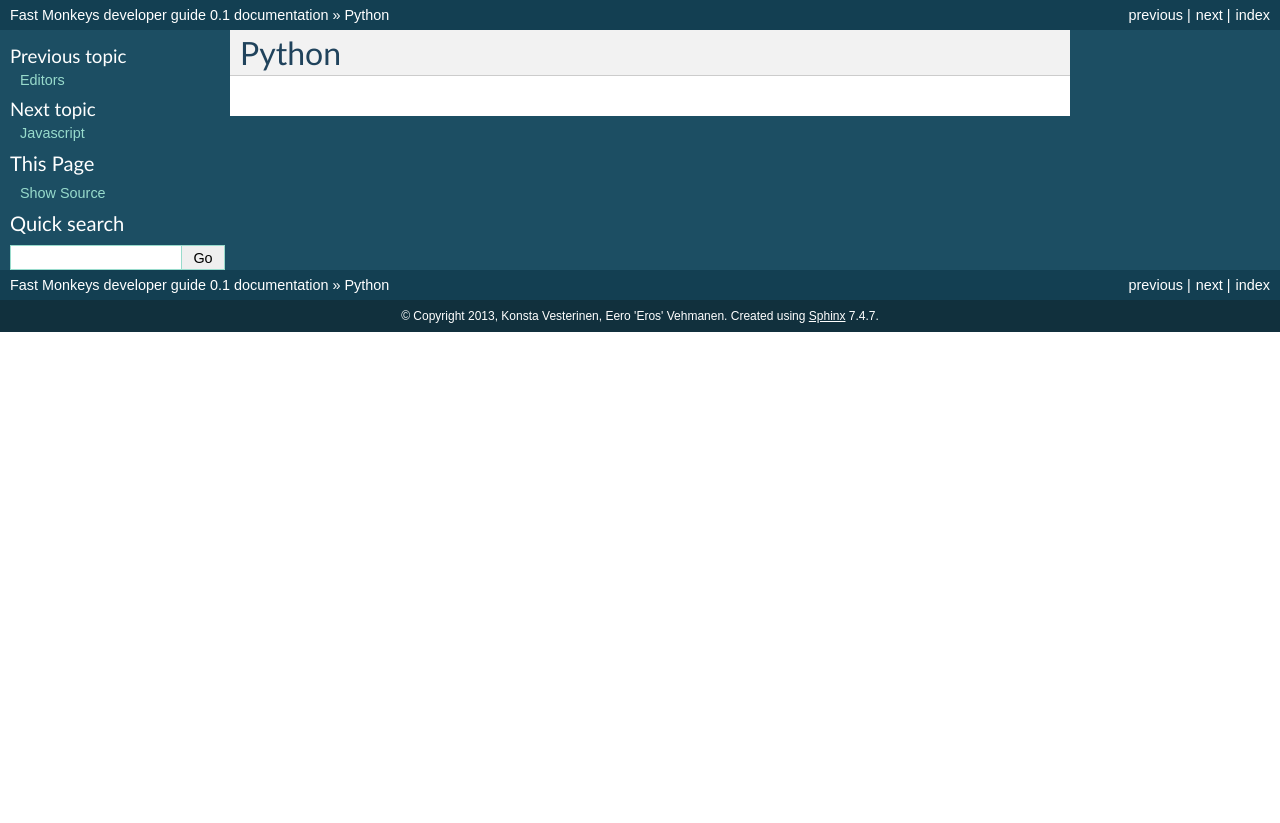
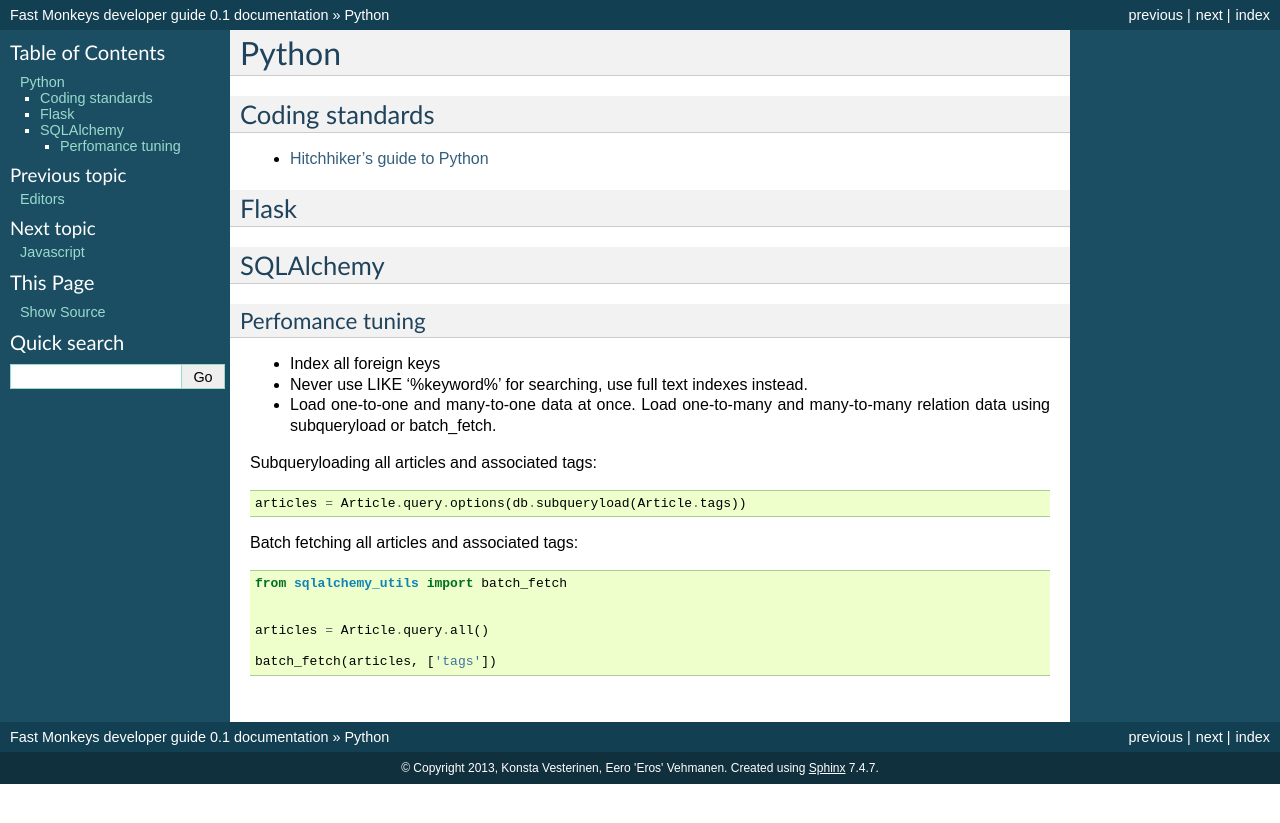
Before and after one commit to fastmonkeys/dev-guide, a Sphinx documentation site: the page built from docs/python.rst, in a window 1280 px wide. Shown: the top 823 px of the page. Built offline with Sphinx 7.4.7, drawn with Linux system fonts in a browser that asks for light colours; formulas are drawn with MathJax 3.

Commit message:
Added some docs for SQLAlchemy performance tuning

```diff
--- a/docs/databases.rst
+++ b/docs/databases.rst
@@ -30,7 +30,7 @@ List columns of a table
 ::
 
 
-    # \d <table>
+    mydatabase=# \d <table>
 
 
 
--- a/docs/python.rst
+++ b/docs/python.rst
@@ -1,2 +1,44 @@
 Python
 ======
+
+Coding standards
+----------------
+
+- `Hitchhiker's guide to Python`_
+
+Flask
+-----
+
+
+SQLAlchemy
+----------
+
+Perfomance tuning
+*****************
+
+- Index all foreign keys
+
+- Never use LIKE '%keyword%' for searching, use full text indexes instead.
+
+- Load one-to-one and many-to-one data at once. Load one-to-many and many-to-many relation data using subqueryload or batch_fetch.
+
+Subqueryloading all articles and associated tags:
+
+::
+
+    articles = Article.query.options(db.subqueryload(Article.tags))
+
+
+Batch fetching all articles and associated tags:
+
+::
+
+    from sqlalchemy_utils import batch_fetch
+
+
+    articles = Article.query.all()
+
+    batch_fetch(articles, ['tags'])
+
+
+.. _`Hitchhiker's guide to Python`: http://docs.python-guide.org/en/latest/
```
Also changed, not shown: other parts of docs/databases.rst (+1 -1 lines).
